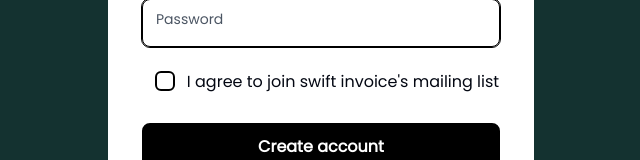
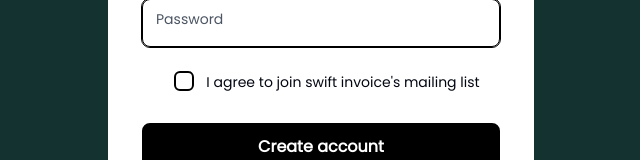
Before and after one commit to mohdyaserkt/hawkinvoice-clientSide, a Next.js app: page / in a window 1280 px wide. Shown: the part 401-561 px from the top of the page, without its empty margins (319-959 px from the left). Built offline with nearby package versions, Linux system fonts and the light colour scheme.

Commit message:
1 Aug 2023, 11:26

```diff
--- a/src/app/page.tsx
+++ b/src/app/page.tsx
@@ -6,8 +6,8 @@
     <>
       <div className='w-screen h-screen '>
         <nav></nav>
-        <div className='flex h-full justify-center items-center'>
-          <div className='bg-white lg:w-1/3 lg:h-4/5 rounded-s-[5rem]  rounded-t-[5rem]  flex flex-col   items-center justify-center '>
+        <div className='flex h-full justify-center items-center '>
+          <div className='bg-white lg:w-1/3 lg:h-4/5 sm:w-full rounded sm:p-10  md:rounded-s-[5rem]  md:rounded-t-[5rem]  flex flex-col   items-center justify-center '>
             <div className='flex flex-col  items-center justify-center'>
               <div className='text-2xl font-ligthbold'>Signup up for Figma</div><br />
               <button className='mt-8 border-2 border-black rounded-lg w-[22.375rem] h-[3rem] flex justify-center items-center'>
@@ -70,7 +70,7 @@
                 </div>
               </label>
               <label
-                className="mt-px cursor-pointer select-none font-light text-gray-950"
+                className="mt-px sm:text-sm cursor-pointer select-none font-light text-gray-950"
 
               >
                 I agree to join swift invoice's mailing list
```
